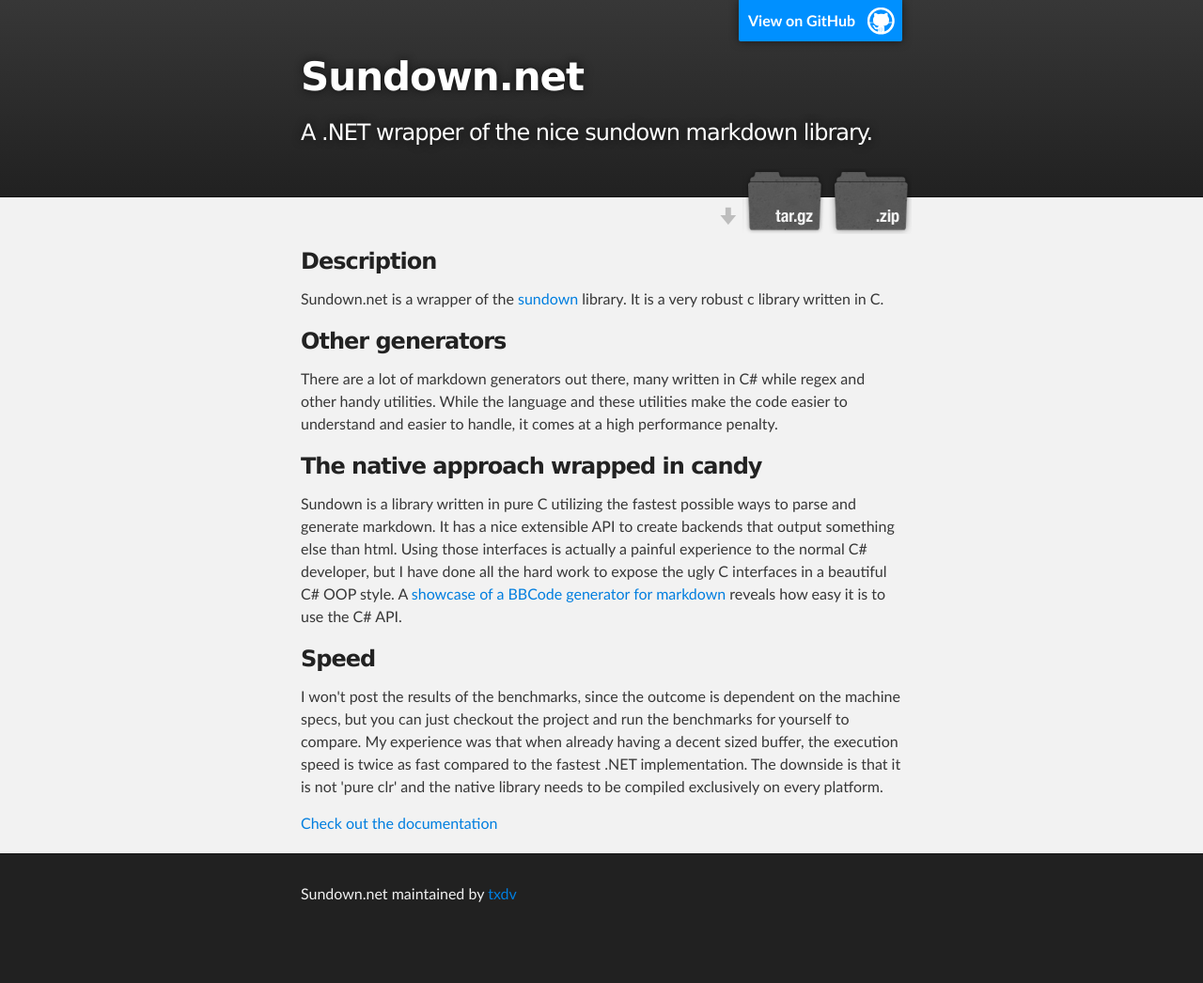
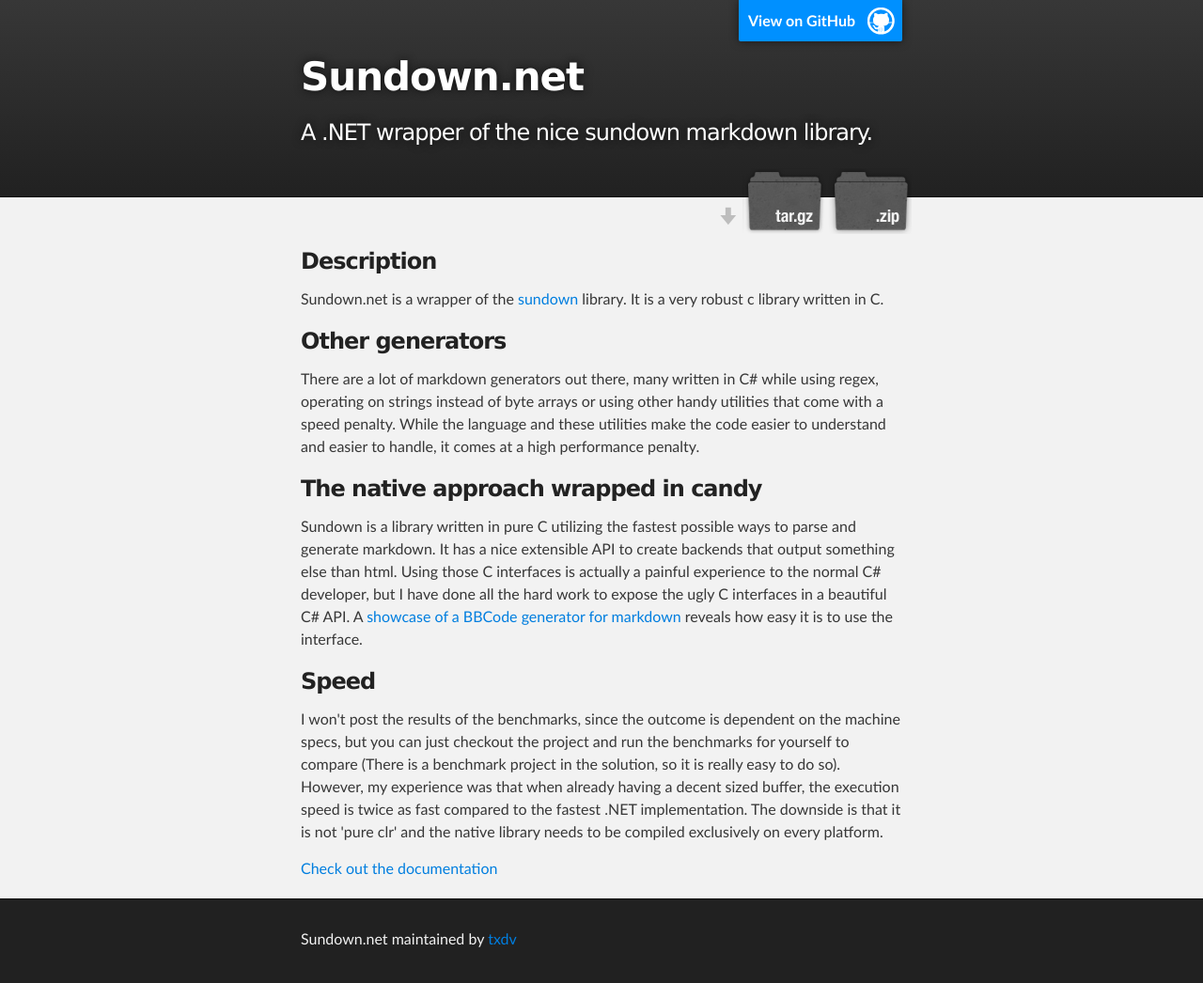
Before and after one commit to txdv/sundown.net, a Jekyll site: the page built from index.html, in a window 1280 px wide. Shown: the whole page at 94% size. Built offline with Jekyll 4.4.1, drawn with Linux system fonts in a browser that asks for light colours; before the commit the page ends 998 px from its top, so only the background shows below that.

Commit message:
Update some grammar failures.

```diff
--- a/index.html
+++ b/index.html
@@ -25,13 +25,13 @@
     <p>Sundown.net is a wrapper of the <a href="https://github.com/vmg/sundown">sundown</a> library. It is a very robust c library written in C.</p>
 
     <h3>Other generators</h3>
-    <p>There are a lot of markdown generators out there, many written in C# while regex and other handy utilities. While the language and these utilities make the code easier to understand and easier to handle, it comes at a high performance penalty.</p>
+    <p>There are a lot of markdown generators out there, many written in C# while using regex, operating on strings instead of byte arrays or using other handy utilities that come with a speed penalty. While the language and these utilities make the code easier to understand and easier to handle, it comes at a high performance penalty.</p>
 
     <h3>The native approach wrapped in candy</h3>
-    <p>Sundown is a library written in pure C utilizing the fastest possible ways to parse and generate markdown. It has a nice extensible API to create backends that output something else than html. Using those interfaces is actually a painful experience to the normal C# developer, but I have done all the hard work to expose the ugly C interfaces in a beautiful C# OOP style. A <a href="https://github.com/txdv/sundown.net/blob/master/SundownNet/BBCode.cs">showcase of a BBCode generator for markdown</a> reveals how easy it is to use the C# API. </p>
+    <p>Sundown is a library written in pure C utilizing the fastest possible ways to parse and generate markdown. It has a nice extensible API to create backends that output something else than html. Using those C interfaces is actually a painful experience to the normal C# developer, but I have done all the hard work to expose the ugly C interfaces in a beautiful C# API. A <a href="https://github.com/txdv/sundown.net/blob/master/SundownNet/BBCode.cs">showcase of a BBCode generator for markdown</a> reveals how easy it is to use the interface. </p>
 
     <h3>Speed</h3>
-    <p>I won't post the results of the benchmarks, since the outcome is dependent on the machine specs, but you can just checkout the project and run the benchmarks for yourself to compare. My experience was that when already having a decent sized buffer, the execution speed is twice as fast compared to the fastest .NET implementation. The downside is that it is not 'pure clr' and the native library needs to be compiled exclusively on every platform.</p>
+    <p>I won't post the results of the benchmarks, since the outcome is dependent on the machine specs, but you can just checkout the project and run the benchmarks for yourself to compare (There is a benchmark project in the solution, so it is really easy to do so). However, my experience was that when already having a decent sized buffer, the execution speed is twice as fast compared to the fastest .NET implementation. The downside is that it is not 'pure clr' and the native library needs to be compiled exclusively on every platform.</p>
 
   <a href="Sundown/index.html">Check out the documentation</a>
   </section>
```
